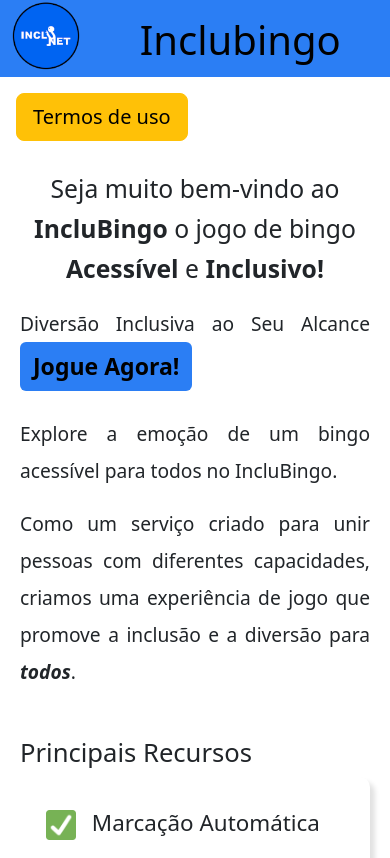
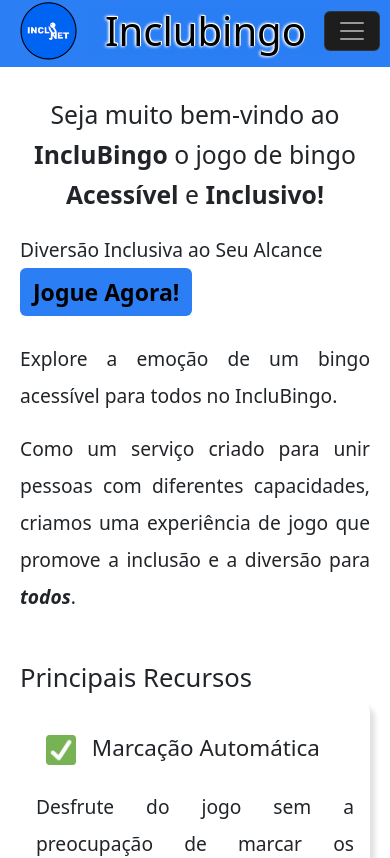
Before and after one commit to inclunet/bin-go, a SvelteKit app in the folder bingo/: page / in a window 390 px wide. Shown: the top 858 px of the page. Built offline with nearby package versions, Linux system fonts and the light colour scheme.

Commit message:
refactoring header layout and creating mobile menu

```diff
--- a/bingo/src/lib/LandingPage.svelte
+++ b/bingo/src/lib/LandingPage.svelte
@@ -246,7 +246,7 @@
         h3{
             line-height: 40px;
         }
-        header p{
+        header p:nth-child(n+3):nth-child(-n+4){
             text-align: justify;
         }
         .row{
@@ -263,7 +263,7 @@
         p{
             line-height: 37px;
         }
-        p, section p{
+        section p{
             text-align: justify;
         }
     }
--- a/bingo/src/routes/+layout.svelte
+++ b/bingo/src/routes/+layout.svelte
@@ -1,6 +1,40 @@
 <header class="d-flex flex-row">
     <a href="/"><img src="/img/logo.png" alt="Inclunet"></a>
     <h1 class="text-center ">Inclubingo</h1>
+
+    <nav class="navbar">
+        <button class="navbar-toggler button-menu navbar-dark" type="button" data-bs-toggle="offcanvas" data-bs-target="#offcanvasDarkNavbar" aria-controls="offcanvasDarkNavbar" aria-label="Toggle navigation">
+          <span class="navbar-toggler-icon"></span>
+        </button>
+        <div class="container-fluid">
+          <div class="offcanvas offcanvas-end text-bg-dark" tabindex="-1" id="offcanvasDarkNavbar" aria-labelledby="offcanvasDarkNavbarLabel">
+            <div class="offcanvas-header">
+              <h5 class="offcanvas-title" id="offcanvasDarkNavbarLabel">Inclubingo</h5>
+              <button type="button" class="btn-close btn-close-white" data-bs-dismiss="offcanvas" aria-label="Close"></button>
+            </div>
+            <div class="offcanvas-body">
+              <ul class="navbar-nav justify-content-end flex-grow-1 pe-3">
+                <li class="nav-item" data-bs-dismiss="offcanvas" aria-label="Close">
+                  <a class="nav-link active" aria-current="page" href="/">Home</a>
+                </li>
+                <li class="nav-item" data-bs-dismiss="offcanvas" aria-label="Close">
+                  <a class="nav-link" href="/terms">Termo de uso</a>
+                </li>
+              </ul>
+              <hr>
+              <section class="section-social-medias-footer mt-4">
+                <ul class="list-group flex-row">
+                    <li class="mx-3"><a href="https://www.facebook.com/CanalInclunet" target="_blank"><img src="/img/facebook.png" alt="Facebook" class="social-media-img list-group-item list-group-item-action"></a></li>
+                    <li class="mx-3"><a href="https://www.youtube.com/@Inclunet" target="_blank"><img src="/img/youtube.png" alt="YouTube" class="social-media-img list-group-item list-group-item-action"></a></li>
+                    <li class="mx-3"><a href="https://www.instagram.com/inclunet/" target="_blank"><img src="/img/instagram.png" alt="Instagram" class="social-media-img list-group-item list-group-item-action"></a></li>
+                    <li class="mx-3"><a href="https://www.linkedin.com/company/inclunet/" target="_blank"><img src="/img/linkedin.png" alt="Linkedin" class="social-media-img list-group-item list-group-item-action"></a></li>
+                    <li class="mx-3"><a href="https://www.twitter.com/inclunet" target="_blank"><img src="/img/twitter.png" alt="Twitter" class="social-media-img list-group-item list-group-item-action"></a></li>
+                </ul>
+            </section>
+            </div>
+          </div>
+        </div>
+    </nav>
 </header>
 <main class="content">
     <slot></slot>
@@ -48,15 +82,29 @@
 </footer>
 
 <style>
-   header{
-       background-color: #2b7ef4;
-       padding: 50px 50px 20px 50px;
-       align-items: center;
-   }
+    header{
+        background-color: #2b7ef4;
+        background-image: url("/img/fundo.png");
+        background-repeat: repeat;
+        background-size: 50%;
+        padding: 50px 50px 20px 50px;
+        align-items: center;
+    }
     header h1{
-        width: 100%;
-        font-size: 4.4em;
+        width: 50%;
+        font-size: 6em;
+        margin-left: 15%;
+        background: #2b7ff4ab;
         color: #000;
+        text-shadow:
+               -1px -1px 3px #FFF,
+               -1px 1px 3px #FFF,
+                1px -1px 0px #FFF,
+                1px 0px 0px #FFF;
+        border-radius: 10px;
+    }
+    header .navbar{
+        display: none;
     }
     .content{
         flex: 1 0 auto;
@@ -121,15 +169,31 @@
         header{
             padding: 0 10px 5px 10px;
             justify-content: space-between;
+            background-image: none;
 
         }
+        header a {
+            position: 0;
+            display: flex;
+            justify-content: center;
+        }
         header img{
+            margin: 0;
+            padding: 0;
             width: 80%;
         }
         header h1{
             height: auto;
-            margin-top: 15px;
+            width: 5%;
+            margin: 0;
+            width: 100%;
             font-size: 2.5em;
+        }
+        header .navbar{
+            display: flex;
+        }
+        header .button-menu{
+            background: #1d1d1d;
         }
         p{
             font-size: 1.3em;
--- a/bingo/src/routes/+page.svelte
+++ b/bingo/src/routes/+page.svelte
@@ -4,8 +4,16 @@
 </script>
 
 <PageTitle title="Início" />
-    <div class="m-3 me-5">
+    <div class="m-3 me-5 term-use">
         <a href="/terms" class="btn btn-warning btn-lg">Termos de uso</a>
     </div>
 
 <LandingPage />
+
+<style>
+    @media(max-width: 450px){
+        .term-use{
+            display: none;
+        }
+    }
+</style>
```
Also changed, not shown: bingo/static/img/fundo.png (added).
